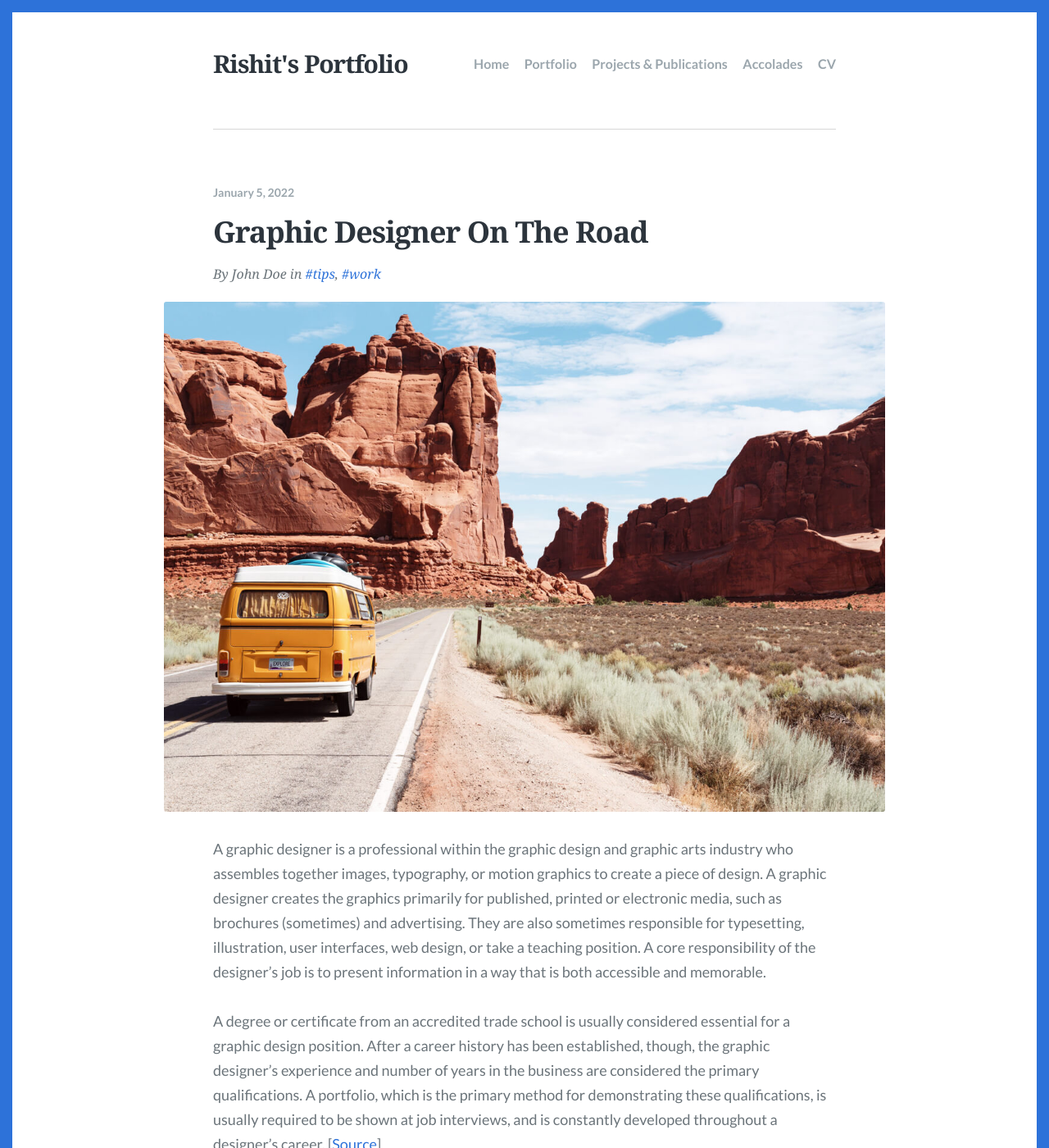
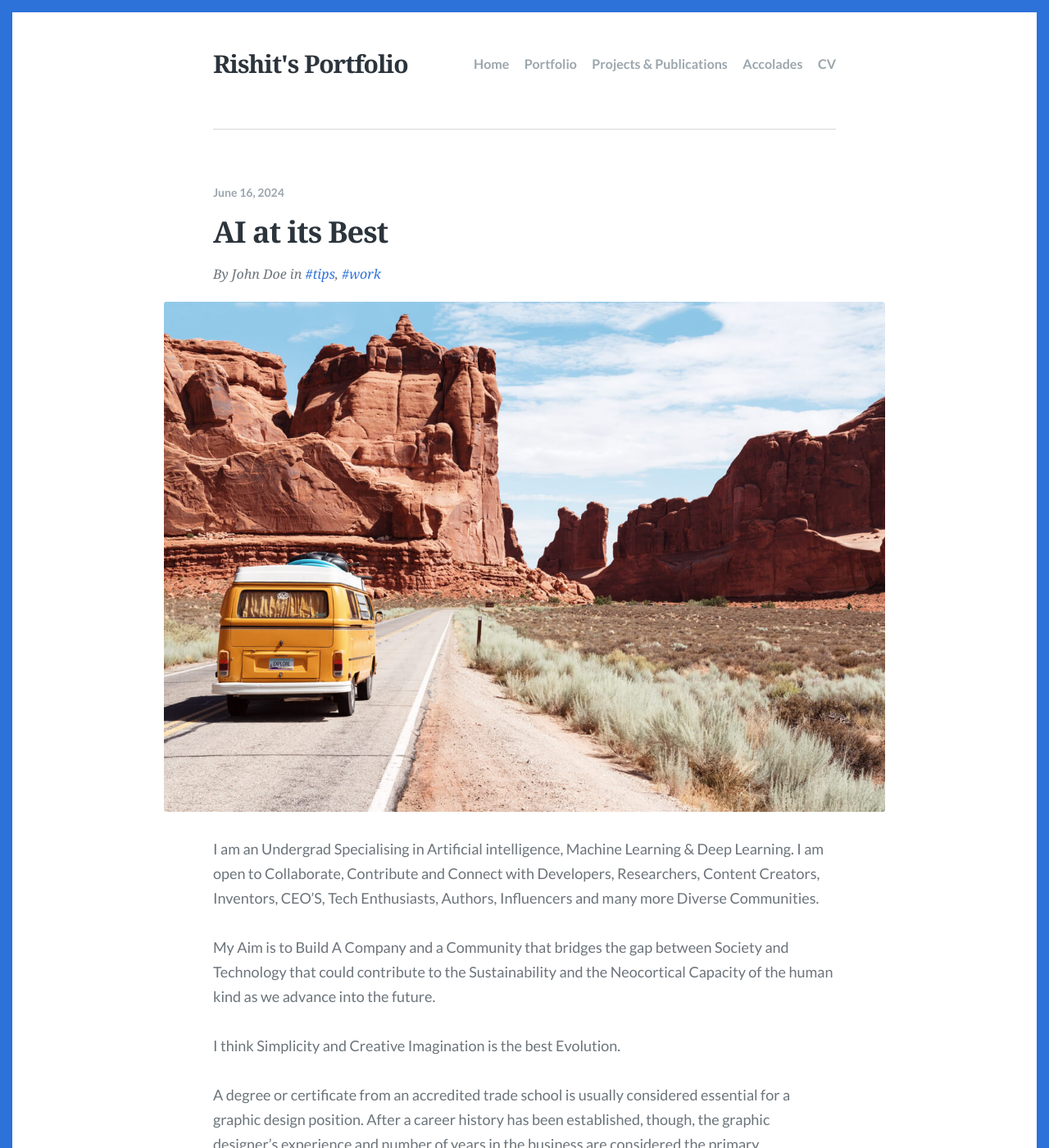
Before and after one commit to SingularityAI-SD/SingularityAI-SD.github.io, a Jekyll site: the page built from _posts/2020-01-05-Graphic-Designer-On-The-Road.md, in a window 1280 px wide and 1400 px high. Shown: the whole window at 82% size. Built offline with Jekyll 4.4.1, drawn with Linux system fonts in a browser that asks for light colours; some web fonts are replaced; comment, search, counter and statistics services are not loaded.

Commit message:
Update 2020-01-05-Graphic-Designer-On-The-Road.md

```diff
--- a/_posts/2020-01-05-Graphic-Designer-On-The-Road.md
+++ b/_posts/2020-01-05-Graphic-Designer-On-The-Road.md
@@ -1,13 +1,19 @@
 ---
 layout: post
-title: "Graphic Designer On The Road"
+title: "AI at its Best"
 description: "A graphic designer is a professional within the graphic design and graphic arts industry."
-date: 2022-01-05
+date: 2024-06-16
 feature_image: images/road.jpg
 tags: [tips, work]
 ---
 
-A graphic designer is a professional within the graphic design and graphic arts industry who assembles together images, typography, or motion graphics to create a piece of design. A graphic designer creates the graphics primarily for published, printed or electronic media, such as brochures (sometimes) and advertising. They are also sometimes responsible for typesetting, illustration, user interfaces, web design, or take a teaching position. A core responsibility of the designer's job is to present information in a way that is both accessible and memorable.
+I am an Undergrad Specialising in Artificial intelligence, Machine Learning & Deep Learning. I am open to
+Collaborate, Contribute and Connect with Developers, Researchers, Content Creators, Inventors, CEO'S,
+Tech Enthusiasts, Authors, Influencers and many more Diverse Communities.
+
+My Aim is to Build A Company and a Community that bridges the gap between Society and Technology that could contribute to the Sustainability and the Neocortical Capacity of the human kind as we advance into the future.
+
+I think Simplicity and Creative Imagination is the best Evolution.
 
 <!--more-->
 
```
